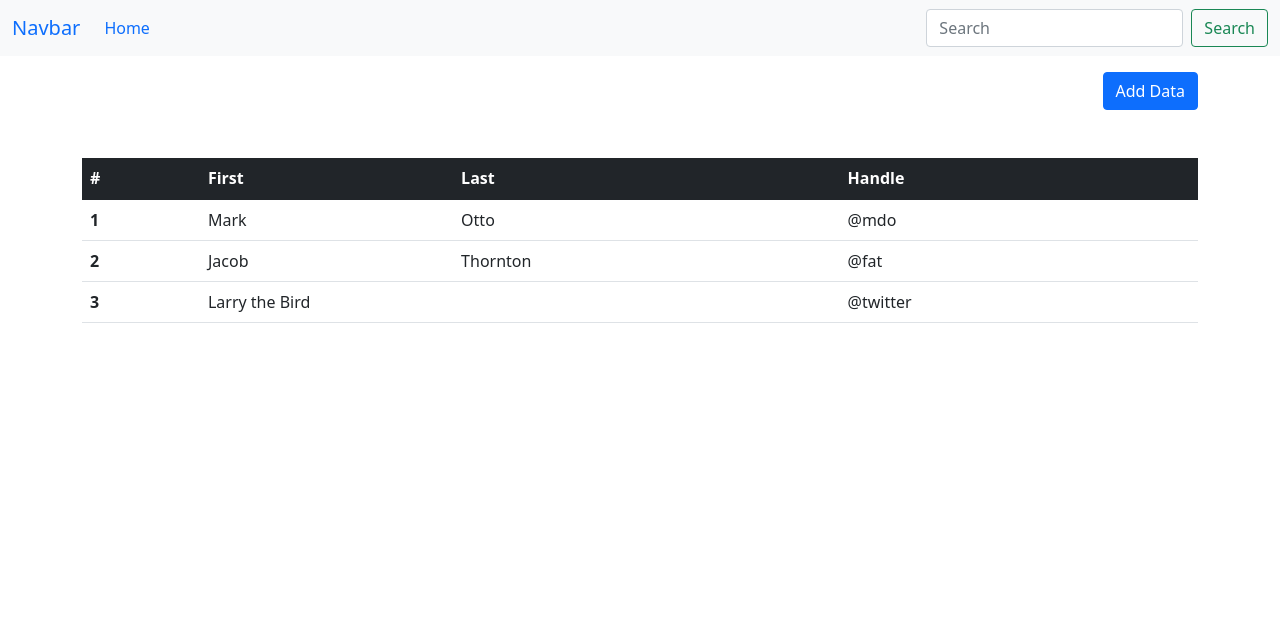
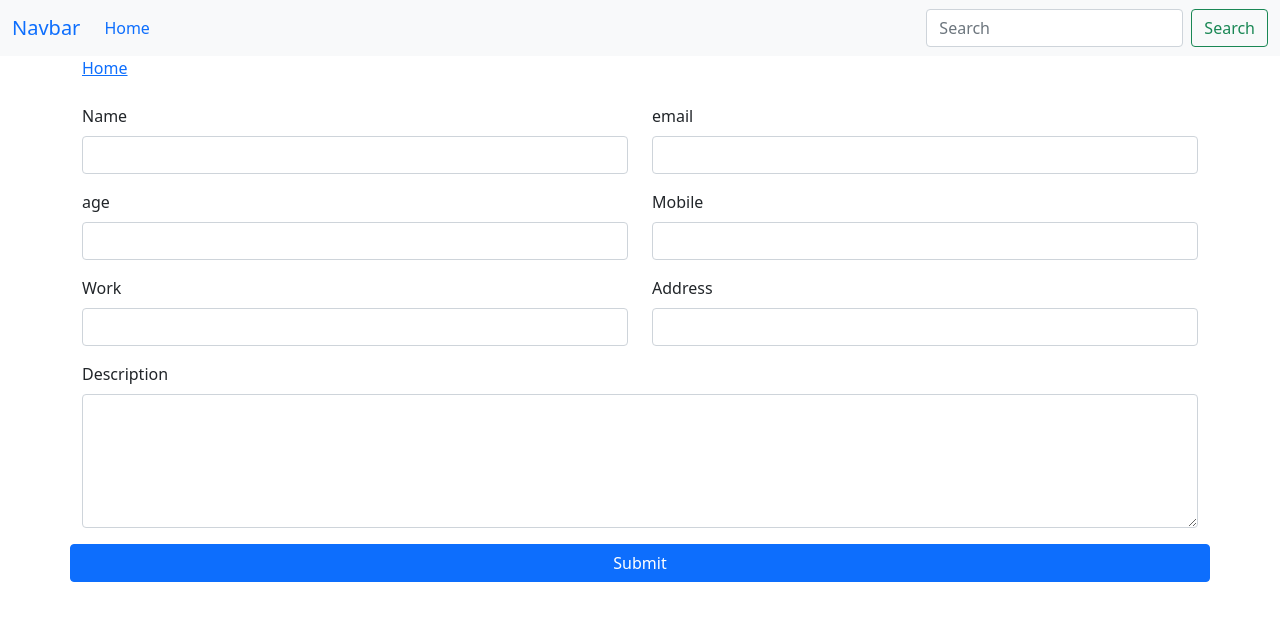
Before and after one commit to AB-Siddique278/MERN-Stack-Project, a React (Create React App) app: page /register in a window 1280 px wide. Shown: the top 620 px of the page. Built offline with nearby package versions, Linux system fonts and the light colour scheme.

Commit message:
Register form

```diff
--- a/public/index.html
+++ b/public/index.html
@@ -10,6 +10,7 @@
       content="Web site created using create-react-app"
     />
     <link rel="apple-touch-icon" href="%PUBLIC_URL%/logo192.png" />
+    <link rel="stylesheet" href="https://cdnjs.cloudflare.com/ajax/libs/font-awesome/6.0.0-beta2/css/all.min.css" integrity="sha512-YWzhKL2whUzgiheMoBFwW8CKV4qpHQAEuvilg9FAn5VJUDwKZZxkJNuGM4XkWuk94WCrrwslk8yWNGmY1EduTA==" crossorigin="anonymous" referrerpolicy="no-referrer" />
     <!--
       manifest.json provides metadata used when your web app is installed on a
       user's mobile device or desktop. See https://developers.google.com/web/fundamentals/web-app-manifest/
--- a/src/App.css
+++ b/src/App.css
@@ -40,3 +40,6 @@
 .add_btn{
   text-align: right;
 }
+.container{
+  overflow: auto;
+}
--- a/src/App.js
+++ b/src/App.js
@@ -4,13 +4,18 @@
 import "../node_modules/bootstrap/dist/js/bootstrap.bundle.min.js"
 import Navbaar from './components/Navbaar';
 import Home from './components/Home';
+import { Route, Routes } from 'react-router-dom';
+import Register from './components/Register';
 
 function App() {
   return (
     <div>
 
       <Navbaar></Navbaar>
-      <Home></Home>
+      <Routes>
+        <Route path="/" element={<Home />} />
+        <Route path="/register" element={<Register />} />
+      </Routes>
     </div>
   );
 }
--- a/src/components/Home.js
+++ b/src/components/Home.js
@@ -12,30 +12,28 @@
                 <table class="table mt-5">
                     <thead>
                         <tr className='table-dark'>
-                            <th scope="col">#</th>
-                            <th scope="col">First</th>
-                            <th scope="col">Last</th>
-                            <th scope="col">Handle</th>
+                            <th scope="col">Id</th>
+                            <th scope="col">User Name</th>
+                            <th scope="col">Job</th>
+                            <th scope="col">Email</th>
+                            <th scope="col">Numbers</th>
+                            <th scope="col"></th>
                         </tr>
                     </thead>
                     <tbody>
                         <tr>
                             <th scope="row">1</th>
-                            <td>Mark</td>
-                            <td>Otto</td>
-                            <td>@mdo</td>
+                            <td>Siddique</td>
+                            <td>Web developer</td>
+                            <td>Siddique@gmail.com</td>
+                            <td>+8801789848646</td>
+                            <td className='d-flex justify-content-between'>
+                                <button className='btn btn-success'><i class="fa-solid fa-eye"></i> </button>
+                                <button className='btn btn-primary'><i class="fa-solid fa-pen"></i> </button>
+                                <button className='btn btn-danger'><i class="fa-solid fa-trash"></i></button>
+                            </td>
                         </tr>
-                        <tr>
-                            <th scope="row">2</th>
-                            <td>Jacob</td>
-                            <td>Thornton</td>
-                            <td>@fat</td>
-                        </tr>
-                        <tr>
-                            <th scope="row">3</th>
-                            <td colspan="2">Larry the Bird</td>
-                            <td>@twitter</td>
-                        </tr>
+
                     </tbody>
                 </table>
 
--- /dev/null
+++ b/src/components/Register.js
@@ -0,0 +1,46 @@
+import React from 'react';
+import { NavLink } from 'react-router-dom';
+
+const Register = () => {
+    return (
+        <div className='container'>
+            <NavLink to="/"> Home </NavLink>
+            <form className="mt-4">
+                <div className="row">
+                    <div class="mb-3 col-lg-6 col-md-6 col-12">
+                        <label for="exampleInputEmail1" class="form-label">Name</label>
+                        <input type="text"  name="name" class="form-control" id="exampleInputEmail1" aria-describedby="emailHelp" />
+                    </div>
+                    <div class="mb-3 col-lg-6 col-md-6 col-12">
+                        <label for="exampleInputPassword1" class="form-label">email</label>
+                        <input type="email"  name="email" class="form-control" id="exampleInputPassword1" />
+                    </div>
+                    <div class="mb-3 col-lg-6 col-md-6 col-12">
+                        <label for="exampleInputPassword1" class="form-label">age</label>
+                        <input type="text" name="age" class="form-control" id="exampleInputPassword1" />
+                    </div>
+                    <div class="mb-3 col-lg-6 col-md-6 col-12">
+                        <label for="exampleInputPassword1" class="form-label">Mobile</label>
+                        <input type="number"  name="mobile" class="form-control" id="exampleInputPassword1" />
+                    </div>
+                    <div class="mb-3 col-lg-6 col-md-6 col-12">
+                        <label for="exampleInputPassword1" class="form-label">Work</label>
+                        <input type="text"  name="work" class="form-control" id="exampleInputPassword1" />
+                    </div>
+                    <div class="mb-3 col-lg-6 col-md-6 col-12">
+                        <label for="exampleInputPassword1" class="form-label">Address</label>
+                        <input type="text" name="add" class="form-control" id="exampleInputPassword1" />
+                    </div>
+                    <div class="mb-3 col-lg-12 col-md-12 col-12">
+                        <label for="exampleInputPassword1" class="form-label">Description</label>
+                        <textarea name="desc"  className="form-control" id="" cols="30" rows="5"></textarea>
+                    </div>
+
+                    <button type="submit"  class="btn btn-primary">Submit</button>
+                </div>
+            </form>
+        </div>
+    );
+};
+
+export default Register;
--- a/src/index.js
+++ b/src/index.js
@@ -3,11 +3,13 @@
 import './index.css';
 import App from './App';
 import reportWebVitals from './reportWebVitals';
-
+import { BrowserRouter } from "react-router-dom";
 const root = ReactDOM.createRoot(document.getElementById('root'));
 root.render(
   <React.StrictMode>
-    <App />
+    <BrowserRouter>
+      <App />
+    </BrowserRouter>
   </React.StrictMode>
 );
 
```
